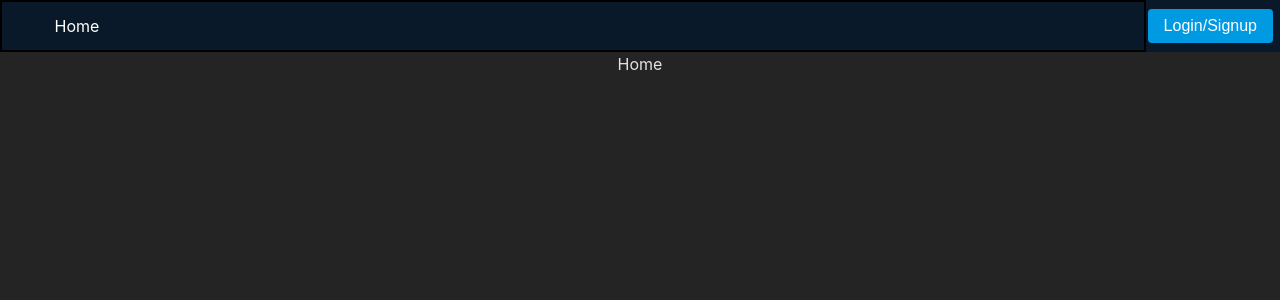
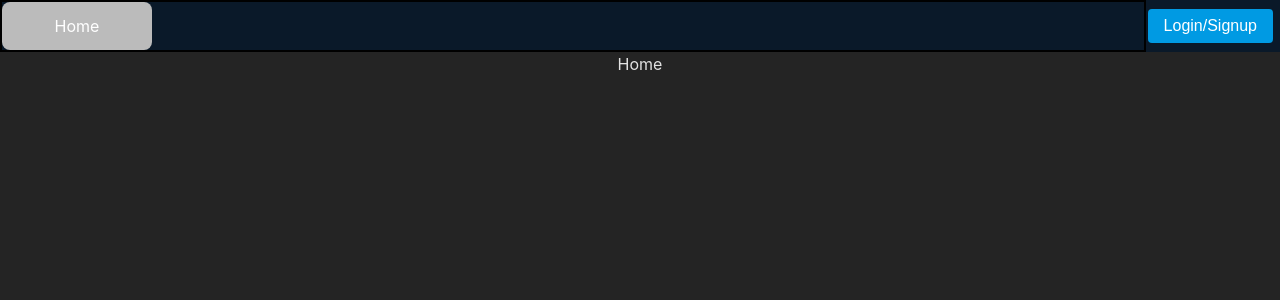
Before and after one commit to ldanneman/project-32, a React (Vite) app: page /stocks in a window 1280 px wide. Shown: the top 300 px of the page. Built offline with nearby package versions, Linux system fonts and the light colour scheme.

Commit message:
added navbar highlighting to current tab

```diff
--- a/src/components/Button/Button.jsx
+++ b/src/components/Button/Button.jsx
@@ -3,7 +3,7 @@ import styles from "./button.module.css";
 
 function Button({ children, onClick, ...props }) {
   return (
-    <button onClick={onClick} className={styles.button} {...props}>
+    <button type="button" onClick={onClick} className={styles.button} {...props}>
       {children}
     </button>
   );
--- a/src/components/NavBar/NavBar.jsx
+++ b/src/components/NavBar/NavBar.jsx
@@ -1,20 +1,24 @@
-import React, { useContext } from "react";
+import React, { useContext, useState} from "react";
 import { Link } from "react-router-dom";
 import styles from "./NavBar.module.css";
 import AppContext from "@/context/appContext";
-import Button from "../../components/Button/Button";
 
 function NavBar({ routes, ...props }) {
   const { user, setUser } = useContext(AppContext);
+  const [selected, setSelected] = useState(0);
   const keys = Object.keys(routes);
+  React.useEffect(() => {
+}, [selected]);
+console.log("selected:", selected);
   return (
     <div {...props}>
       <nav>
         <ul className={styles.ul}>
           {keys.map((key, i) => {
+            console.log(key, i, "KEY<I");
             return (
-              <li className={styles.li} key={i}>
-                <Link className={styles.link} to={routes[i].path}>
+              <li className={styles.li} key={i} style={{ ...(i === selected && { backgroundColor: "rgb(187, 187, 187)", borderRadius: "8px"}) }}>
+                <Link className={styles.link} to={routes[i].path} onClick={() => setSelected(i)}>
                   {routes[i].name}
                 </Link>
               </li>
--- a/src/components/Tabs/Tabs.jsx
+++ b/src/components/Tabs/Tabs.jsx
@@ -8,7 +8,10 @@ function Tabs({ options }) {
       {options.map((option, i) => (
         <Button
           key={i}
-          onClick={() => setSelected(i)}
+          onClick={() => {
+            setSelected(i);
+            console.log(selected, 'clicked');
+          }}
           style={{
             ...(i !== selected && { backgroundColor: "gray" }),
             borderRadius: 2,
```
Also changed, not shown: .yarnrc.yml (added), 1 other file (tests, documents, lock files or other folders).
